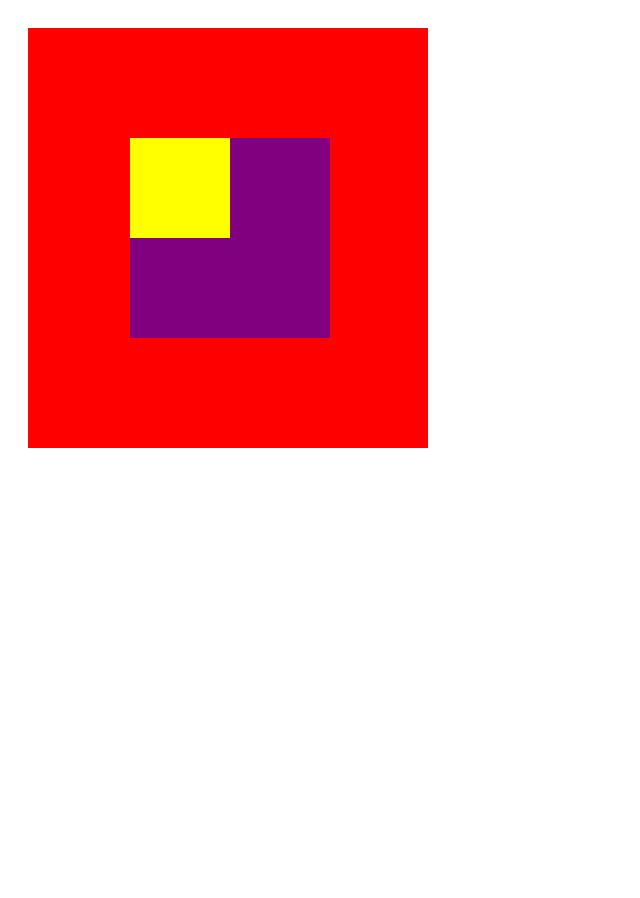
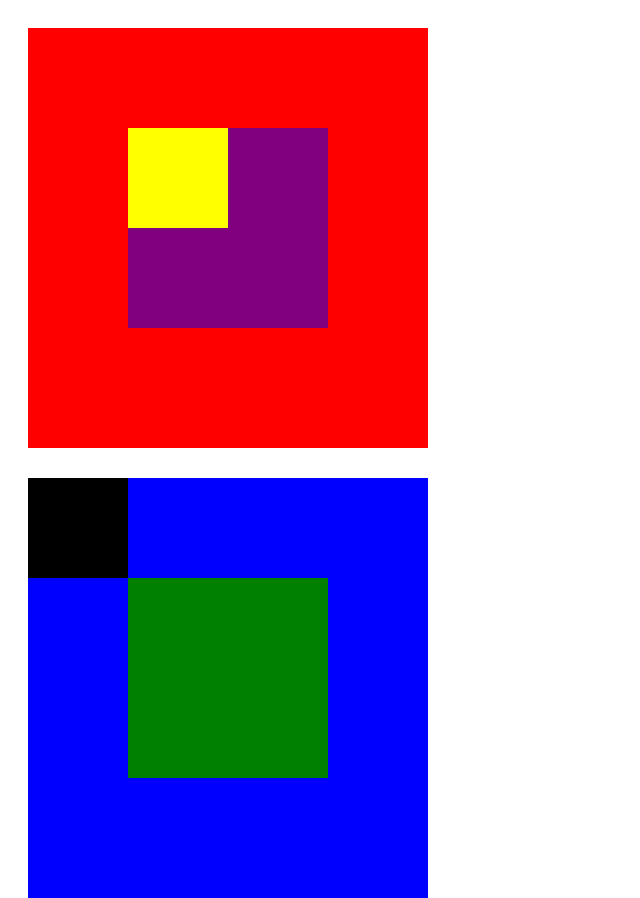
Before and after one commit to AraceliGS/posicionando-cajas, a plain HTML site: page index.html in a window 1280 px wide. Shown: the whole page, without its empty margins (0-640 px from the left). Before the commit the page ends 800 px from the top, so only its background shows below. Drawn offline with Linux system fonts and the light colour scheme.

Commit message:
añadiendo mi proyecto terminado

```diff
--- a/css/main.css
+++ b/css/main.css
@@ -1,32 +1,56 @@
+/*Estilos para la caja roja y sus cajas contenidas*/
 .caja1 {
-
   background-color: red;
-  width: 400px;
-  height: 420px;
+  width: 400px;/*400px*/
+  height: 420px;/*420px*/
   position: relative;
   top: 20px;
   left: 20px;
-
 }
 
 .caja2 {
+  background-color: purple;
+  width: 200px;/*200*/
+  height: 200px;
+  position: relative;
+  top: 100px;/*110*/
+  left: 100px;/*102*/
+}
 
-  background-color: purple;
+.caja3 {
+  background-color: yellow;
+  width: 100px;/*100*/
+  height: 100px;
+  position: relative;
+  bottom: 100px;/*90*/
+  left: 100px;/*102*/
+}
+
+/*Estilos para la caja azul y sus cajas contenidas*/
+
+.caja4 {
+  background-color: blue;
+  width: 400px;/*400px*/
+  height: 420px;/*420px*/
+  position: relative;
+  top: 50px;
+  left: 20px;
+}
+
+.caja5 {
+  background-color: green;
   width: 200px;
   height: 200px;
   position: relative;
-  top: 110px;
-  left: 102px;
-
+  top: 100px;
+  left: 100px;
 }
 
-.caja3 {
-
-  background-color: yellow;
+.caja6 {
+  background-color: black;
   width: 100px;
   height: 100px;
   position: relative;
-  bottom: 90px;
-  left: 102px;
-
+  bottom: 200px;
+  left: 0;
 }
```
Also changed, not shown: index.html (+0 -6 lines).
